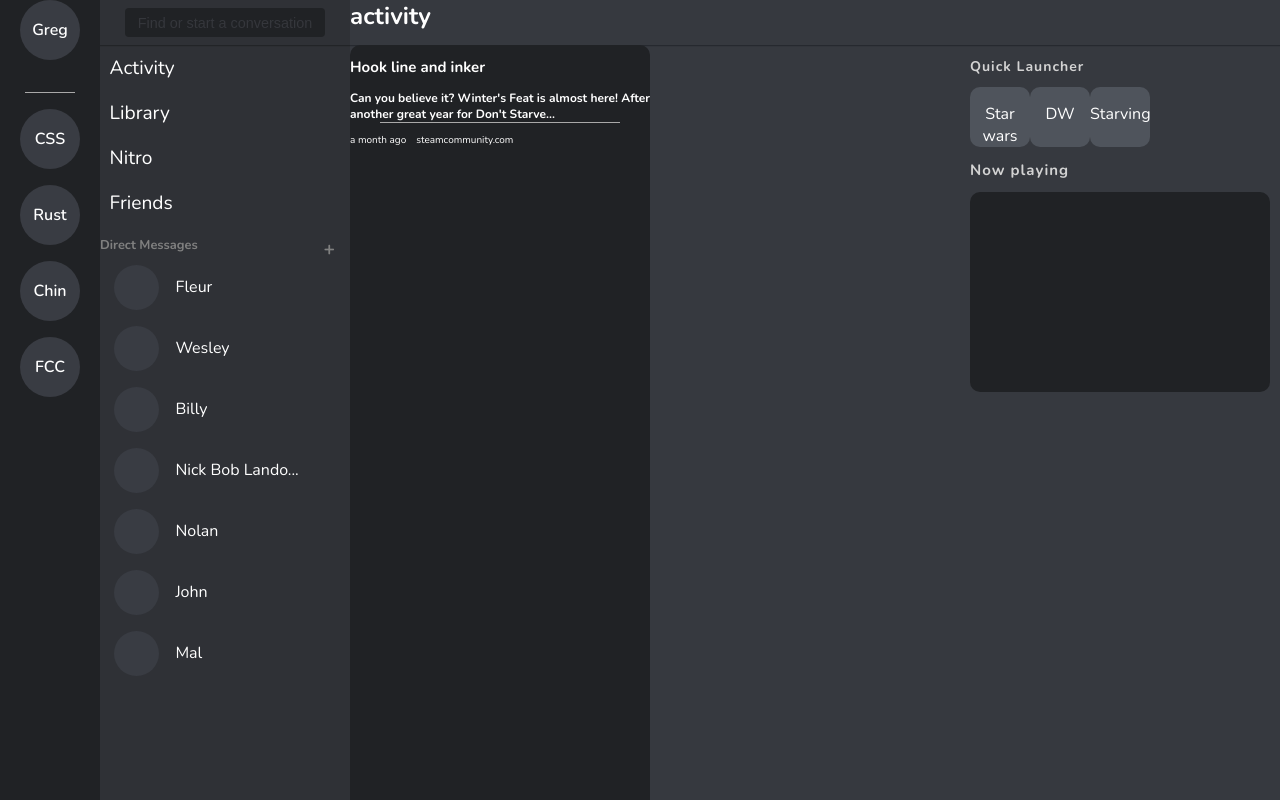
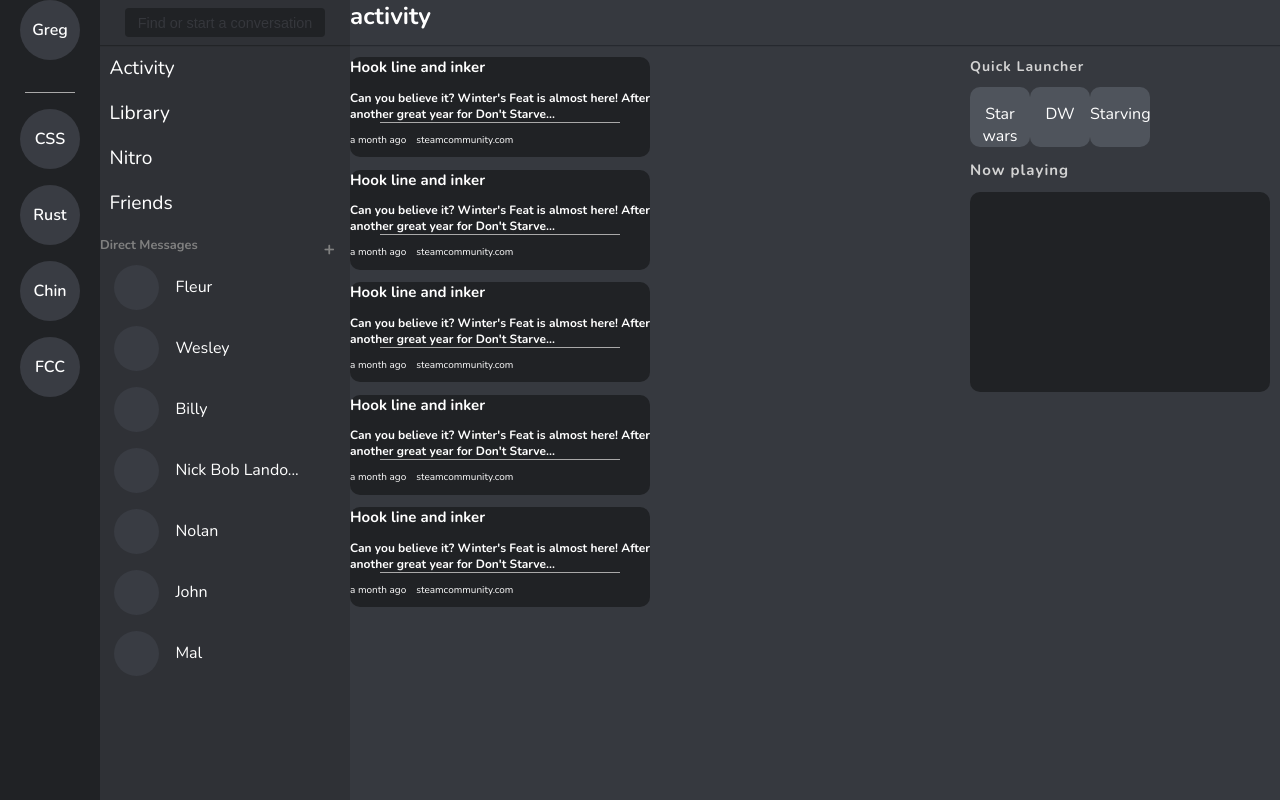
Before and after one commit to fletcher-greg/discord-pwa, a React (Create React App) app: page /activity in a window 1280 px wide. Built offline with nearby package versions, Linux system fonts and the light colour scheme.

Commit message:
add multiple game update cards

```diff
--- a/src/pages/activity/index.js
+++ b/src/pages/activity/index.js
@@ -20,9 +20,50 @@ const Content = () => {
     margin: 0 auto;
   `;
   const rightCol = css``;
+  const leftCol = css``;
+
+  let news = [
+    {
+      title: "Looking good!",
+      sub:
+        "Coming to Steam, Xbox One and Wegame next week on December 12th, we will be bringing Hook, Line and Inker to the live servers along with this year's Winter's Feast event.",
+      time: "A week ago",
+      url: "steamcommunity"
+    },
+    {
+      title: "That's a wrap!",
+      sub:
+        "Coming to Steam, Xbox One and Wegame next week on December 12th, we will be bringing Hook, Line and Inker to the live servers along with this year's Winter's Feast event.",
+      time: "A week ago",
+      url: "steamcommunity"
+    },
+    {
+      title: "Looking good!",
+      sub: "Do whatever it takes, but most importantly, Don't Starve.",
+      time: "A year ago",
+      url: "steamcommunity"
+    },
+    {
+      title: "Patching the bugs",
+      sub: "We're sorry about the bugs, hopefully this patch will squash them!",
+      time: "2 hours ago",
+      url: "steamcommunity"
+    },
+    {
+      title: "Loot boxes",
+      sub:
+        "We've given in.  The game is full of loot boxes.  It's pay to win, or it's not worth it.  Maybe it's not worth it...",
+      time: "1 second ago",
+      url: "steamcommunity"
+    }
+  ];
   return (
     <div css={contentstyle}>
-      <GameUpdate />
+      <div css={leftCol}>
+        {news.map(card => (
+          <GameUpdate />
+        ))}
+      </div>
       <div css={rightCol}>
         <QLauncher />
         <NowPlaying />
```
